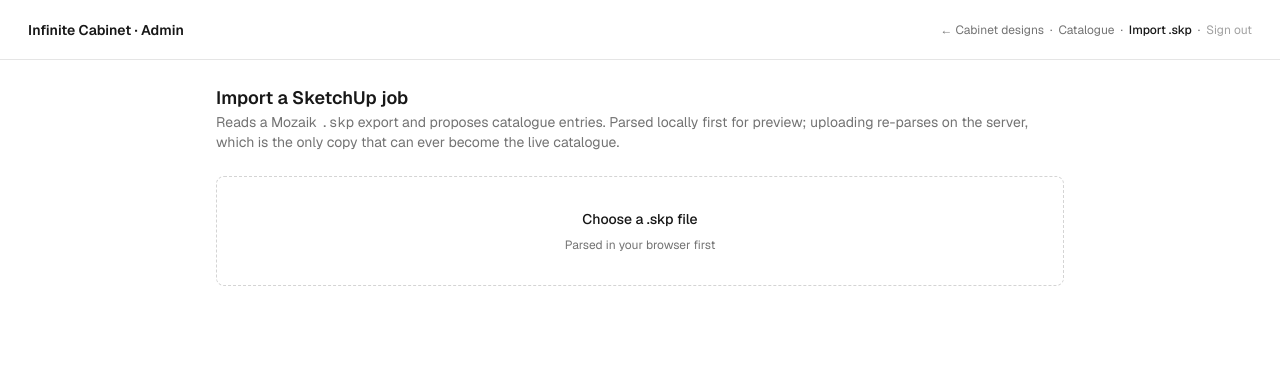
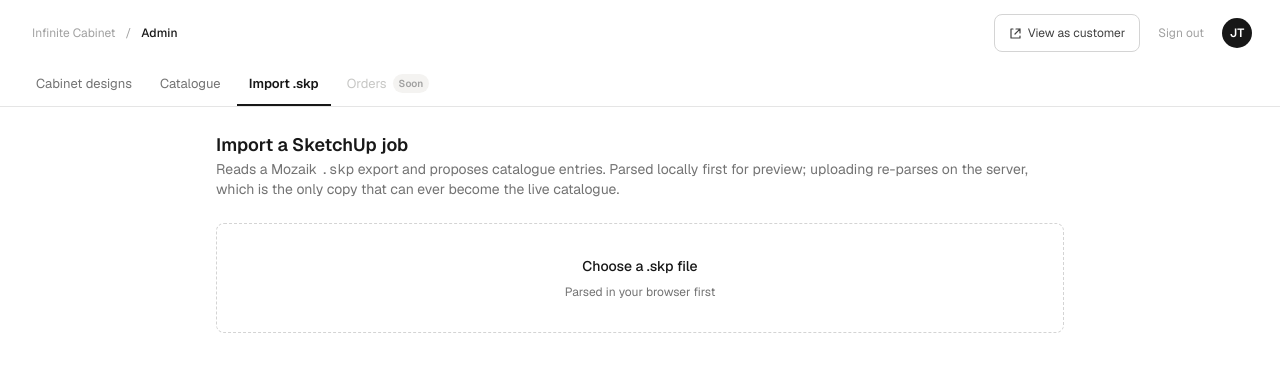
Before and after one commit to DevNinjawork998/3d-cabinet-webapp, a Next.js app: page /admin/import in a window 1280 px wide. Shown: the top 372 px of the page. Built offline with nearby package versions, Linux system fonts and the light colour scheme.

Commit message:
feat: implement AdminHeader component and refactor admin pages to use it

```diff
--- a/src/app/admin/cabinet-designs/page.tsx
+++ b/src/app/admin/cabinet-designs/page.tsx
@@ -1,8 +1,8 @@
 "use client";
 
-import Link from "next/link";
 import { useRouter } from "next/navigation";
 import { useEffect, useMemo, useState } from "react";
+import { AdminHeader } from "@/components/admin/AdminHeader";
 import {
 	CATEGORIES,
 	CATEGORY_LABELS,
@@ -93,7 +93,7 @@ function emptyForm(): Form {
 }
 
 function chipClass(active: boolean) {
-	return `rounded-full border px-3 py-1.5 text-xs font-medium ${
+	return `min-h-8 rounded-full border px-3.5 py-2 text-xs font-medium ${
 		active
 			? "border-neutral-900 bg-neutral-900 text-white"
 			: "border-neutral-200 bg-white text-neutral-600"
@@ -153,11 +153,6 @@ export default function CabinetDesignsPage() {
 	useEffect(() => {
 		load();
 	}, []);
-
-	async function signOut() {
-		await fetch("/api/admin/logout", { method: "POST" });
-		router.push("/admin/login");
-	}
 
 	function openUpload() {
 		setEditingId(null);
@@ -425,40 +420,7 @@ export default function CabinetDesignsPage() {
 
 	return (
 		<div className="flex min-h-screen flex-col bg-[#f4f3f1] text-neutral-900">
-			<header className="flex h-[60px] flex-shrink-0 items-center justify-between gap-6 border-neutral-200 border-b bg-white px-7">
-				<Link href="/" className="font-semibold text-sm hover:text-neutral-600">
-					Infinite Cabinet · Admin
-				</Link>
-				<div className="flex items-center gap-1.5 text-neutral-500 text-xs">
-					<span className="font-medium text-neutral-900">Cabinet designs</span>
-					<span>·</span>
-					<button
-						type="button"
-						onClick={signOut}
-						className="text-neutral-400 hover:text-neutral-900"
-					>
-						Sign out
-					</button>
-					<span>·</span>
-					<Link href="/admin/catalogue" className="hover:text-neutral-900">
-						Catalogue
-					</Link>
-					<span>·</span>
-					<span>Orders</span>
-				</div>
-				<div className="flex items-center gap-3.5">
-					<Link
-						href="/planner"
-						target="_blank"
-						className="flex items-center gap-1.5 rounded-lg border border-neutral-300 px-3 py-1.5 text-neutral-700 text-xs"
-					>
-						View as customer
-					</Link>
-					<span className="flex h-[30px] w-[30px] items-center justify-center rounded-full bg-neutral-900 font-semibold text-white text-xs">
-						JT
-					</span>
-				</div>
-			</header>
+			<AdminHeader current="designs" />
 
 			<main className="mx-auto flex w-full max-w-[1320px] flex-1 flex-col gap-5 p-7">
 				<div className="flex items-end justify-between gap-4">
@@ -472,9 +434,23 @@ export default function CabinetDesignsPage() {
 					<button
 						type="button"
 						onClick={openUpload}
-						className="flex items-center gap-1.5 rounded-lg bg-neutral-900 px-4 py-2.5 font-medium text-sm text-white"
+						className="flex items-center gap-1.5 rounded-[9px] bg-neutral-900 px-4 py-2.5 font-medium text-[13px] text-white"
 					>
-						+ Upload design
+						<svg
+							width="14"
+							height="14"
+							viewBox="0 0 14 14"
+							fill="none"
+							aria-hidden="true"
+						>
+							<path
+								d="M7 1V13M1 7H13"
+								stroke="currentColor"
+								strokeWidth="1.6"
+								strokeLinecap="round"
+							/>
+						</svg>
+						Upload design
 					</button>
 				</div>
 
--- a/src/app/admin/catalogue/page.tsx
+++ b/src/app/admin/catalogue/page.tsx
@@ -1,8 +1,8 @@
 "use client";
 
-import Link from "next/link";
 import { useRouter } from "next/navigation";
 import { useEffect, useId, useMemo, useState } from "react";
+import { AdminHeader } from "@/components/admin/AdminHeader";
 import { summariseCatalogueChanges } from "@/lib/catalogue/diff";
 import {
 	type PlannerCatalogue,
@@ -292,47 +292,9 @@ export default function CatalogueEditorPage() {
 		setLive(draft);
 	}
 
-	async function signOut() {
-		await fetch("/api/admin/logout", { method: "POST" });
-		router.push("/admin/login");
-	}
-
 	return (
 		<div className="flex min-h-screen flex-col bg-[#f4f3f1] text-neutral-900">
-			<header className="flex h-[60px] shrink-0 items-center justify-between gap-6 border-neutral-200 border-b bg-white px-7">
-				<Link href="/" className="font-semibold text-sm hover:text-neutral-600">
-					Infinite Cabinet · Admin
-				</Link>
-				<div className="flex items-center gap-1.5 text-neutral-500 text-xs">
-					<Link
-						href="/admin/cabinet-designs"
-						className="hover:text-neutral-900"
-					>
-						Cabinet designs
-					</Link>
-					<span>·</span>
-					<span className="font-medium text-neutral-900">Catalogue</span>
-					<span>·</span>
-					<Link href="/admin/import" className="hover:text-neutral-900">
-						Import .skp
-					</Link>
-					<span>·</span>
-					<button
-						type="button"
-						onClick={signOut}
-						className="text-neutral-400 hover:text-neutral-900"
-					>
-						Sign out
-					</button>
-				</div>
-				<Link
-					href="/planner"
-					target="_blank"
-					className="rounded-lg border border-neutral-300 px-3 py-1.5 text-neutral-700 text-xs"
-				>
-					View as customer
-				</Link>
-			</header>
+			<AdminHeader current="catalogue" />
 
 			<main className="mx-auto w-full max-w-5xl flex-1 p-6">
 				<div className="mb-5">
--- a/src/app/admin/import/page.tsx
+++ b/src/app/admin/import/page.tsx
@@ -1,8 +1,7 @@
 "use client";
 
-import Link from "next/link";
-import { useRouter } from "next/navigation";
 import { useState } from "react";
+import { AdminHeader } from "@/components/admin/AdminHeader";
 import type { CatalogueDraft } from "@/lib/skp/extract";
 
 /**
@@ -41,17 +40,11 @@ type PublishState =
 	| { status: "error"; message: string };
 
 export default function ImportPage() {
-	const router = useRouter();
 	const [local, setLocal] = useState<LocalState>({ status: "idle" });
 	const [upload, setUpload] = useState<UploadState>({ status: "idle" });
 	const [product, setProduct] = useState<"WARDROBE" | "PLANNER">("WARDROBE");
 	const [catalogueJson, setCatalogueJson] = useState("");
 	const [publish, setPublish] = useState<PublishState>({ status: "idle" });
-
-	async function signOut() {
-		await fetch("/api/admin/logout", { method: "POST" });
-		router.push("/admin/login");
-	}
 
 	async function handleFile(file: File) {
 		setLocal({ status: "reading", name: file.name });
@@ -186,33 +179,7 @@ export default function ImportPage() {
 
 	return (
 		<main className="min-h-screen bg-white text-neutral-900">
-			<header className="flex h-[60px] shrink-0 items-center justify-between gap-6 border-neutral-200 border-b bg-white px-7">
-				<Link href="/" className="font-semibold text-sm hover:text-neutral-600">
-					Infinite Cabinet · Admin
-				</Link>
-				<div className="flex items-center gap-1.5 text-neutral-500 text-xs">
-					<Link
-						href="/admin/cabinet-designs"
-						className="hover:text-neutral-900"
-					>
-						← Cabinet designs
-					</Link>
-					<span>·</span>
-					<Link href="/admin/catalogue" className="hover:text-neutral-900">
-						Catalogue
-					</Link>
-					<span>·</span>
-					<span className="font-medium text-neutral-900">Import .skp</span>
-					<span>·</span>
-					<button
-						type="button"
-						onClick={signOut}
-						className="text-neutral-400 hover:text-neutral-900"
-					>
-						Sign out
-					</button>
-				</div>
-			</header>
+			<AdminHeader current="import" />
 			<div className="mx-auto max-w-4xl space-y-6 p-6">
 				<div>
 					<h1 className="font-semibold text-lg">Import a SketchUp job</h1>
--- /dev/null
+++ b/src/components/admin/AdminHeader.tsx
@@ -0,0 +1,116 @@
+"use client";
+
+import Link from "next/link";
+import { useRouter } from "next/navigation";
+
+/**
+ * The admin chrome: a breadcrumb row over a tab bar.
+ *
+ * Shared by every admin page so the tabs stay in one place — the design has
+ * a single "Catalogue" tab because the mockup only knows about this one
+ * screen, but the real app has three working admin routes, so they're
+ * listed as siblings here. "Orders" is deliberately inert: it's on the
+ * roadmap, not built, and a dead link reads as broken.
+ */
+
+type Section = "designs" | "catalogue" | "import";
+
+const TABS: { id: Section; label: string; href: string }[] = [
+	{ id: "designs", label: "Cabinet designs", href: "/admin/cabinet-designs" },
+	{ id: "catalogue", label: "Catalogue", href: "/admin/catalogue" },
+	{ id: "import", label: "Import .skp", href: "/admin/import" },
+];
+
+export function AdminHeader({ current }: { current: Section }) {
+	const router = useRouter();
+
+	// Lives here rather than being passed in: it was copy-pasted identically
+	// into all three admin pages, and a function prop isn't serializable
+	// across the client-entry boundary anyway.
+	async function signOut() {
+		await fetch("/api/admin/logout", { method: "POST" });
+		router.push("/admin/login");
+	}
+
+	return (
+		<header className="flex shrink-0 flex-col border-neutral-200 border-b bg-white">
+			<div className="flex items-center justify-between gap-6 px-7 pt-3.5">
+				<div className="flex items-center gap-1.5 text-neutral-400 text-xs">
+					<Link
+						href="/"
+						target="_blank"
+						className="px-1 py-1.5 text-neutral-400 hover:text-neutral-600"
+					>
+						Infinite Cabinet
+					</Link>
+					<span>/</span>
+					<span className="px-1 py-1.5 font-medium text-neutral-900">
+						Admin
+					</span>
+				</div>
+				<div className="flex items-center gap-2">
+					<Link
+						href="/planner"
+						target="_blank"
+						className="flex min-h-9 items-center gap-1.5 rounded-lg border border-neutral-300 px-3.5 py-2.5 text-neutral-700 text-xs"
+					>
+						<svg
+							width="13"
+							height="13"
+							viewBox="0 0 13 13"
+							fill="none"
+							aria-hidden="true"
+						>
+							<path
+								d="M4 2H2v9h9V9M7 2h4v4M11 2 6 7"
+								stroke="currentColor"
+								strokeWidth="1.2"
+								strokeLinecap="round"
+								strokeLinejoin="round"
+							/>
+						</svg>
+						View as customer
+					</Link>
+					<button
+						type="button"
+						onClick={signOut}
+						className="px-2.5 py-2.5 text-neutral-400 text-xs hover:text-neutral-600"
+					>
+						Sign out
+					</button>
+					<span className="flex h-[30px] w-[30px] items-center justify-center rounded-full bg-neutral-900 font-semibold text-white text-xs">
+						JT
+					</span>
+				</div>
+			</div>
+
+			<nav className="flex items-center gap-1 px-6 pt-3">
+				{TABS.map((tab) =>
+					tab.id === current ? (
+						<span
+							key={tab.id}
+							aria-current="page"
+							className="border-neutral-900 border-b-2 px-3 py-2.5 font-semibold text-[13px] text-neutral-900"
+						>
+							{tab.label}
+						</span>
+					) : (
+						<Link
+							key={tab.id}
+							href={tab.href}
+							className="border-transparent border-b-2 px-3 py-2.5 text-[13px] text-neutral-500 hover:text-neutral-900"
+						>
+							{tab.label}
+						</Link>
+					),
+				)}
+				<span className="flex cursor-default items-center gap-1.5 border-transparent border-b-2 px-3 py-2.5 text-[#c7c7c5] text-[13px]">
+					Orders
+					<span className="rounded-full bg-[#f4f3f1] px-1.5 py-0.5 font-semibold text-[10px] text-neutral-400">
+						Soon
+					</span>
+				</span>
+			</nav>
+		</header>
+	);
+}
```
Also changed, not shown: src/app/page.tsx (+14 -8 lines).
